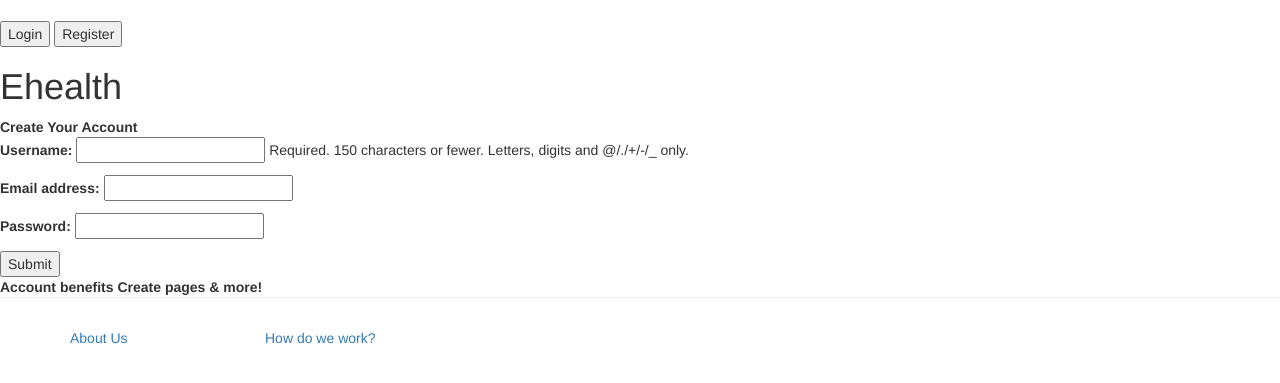
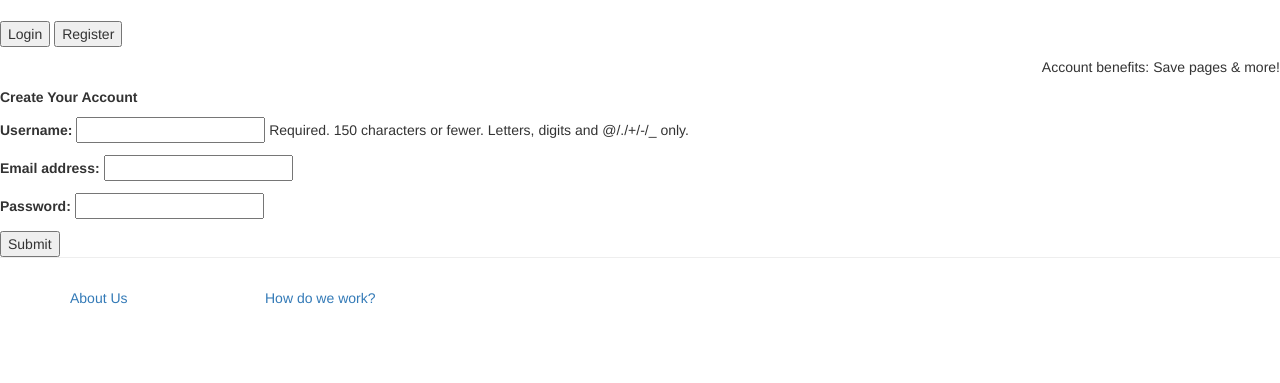
Before and after one commit to Josh-Dev/ehealth-django, a Django app: page /ehealth/register/ in a window 1280 px wide. Shown: the part 51-434 px from the top of the page. Run offline with Django 3.2, Linux system fonts and the light colour scheme; a user stored in the database is signed in; parts of the project's set-up code (start-up, migrations or seed data) failed here and were passed over; some libraries are stand-ins or nearby versions.

Commit message:
Lil change

```diff
--- a/templates/ehealth_project/register.html
+++ b/templates/ehealth_project/register.html
@@ -5,20 +5,22 @@
 
 	<button type="button" onClick="window.location='/login/">Login</button>
 	<button type="button" onClick="window.location='/register/">Register</button>
-	<h1>Ehealth</h1>
 	{%if registered%}
 	<strong>Thank you for registering</strong>
 	<a href="/ehealth/">Return</a><br />
 	{%else%}
+	<p>
+	<p style="text-align: right;">
+	Account benefits: Save pages & more!
+	</p>
+    {% endif %}
+	<p>
 	<strong>Create Your Account</strong><br />
 	<form id="user_form" method="post" action="/ehealth/register/" enctype="multipart/form-data">
 	{% csrf_token %}
     {{ user_form.as_p }}
 	<input type="submit" name="submit" value="Submit" />
     </form>
-	<strong>Account benefits</strong>
-	<strong>Create pages</strong>
-	<strong>& more!</strong>
-    {% endif %}
+
 
 {% endblock %}
```
